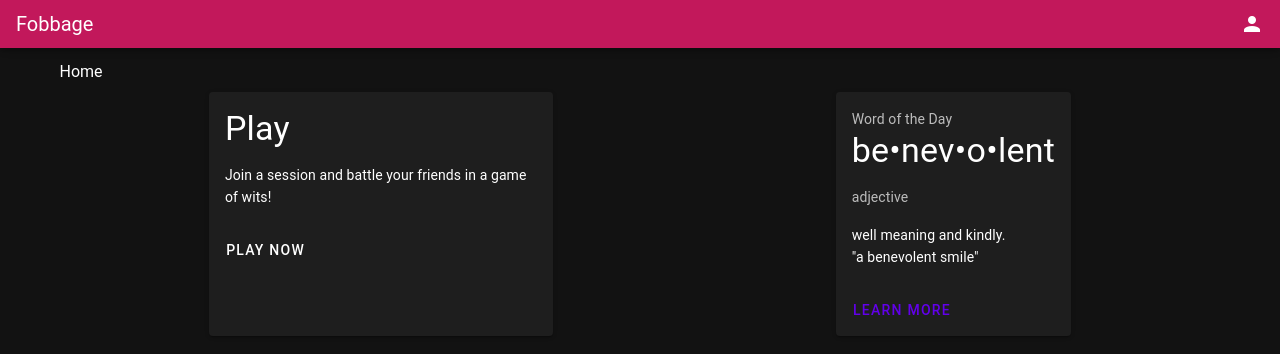
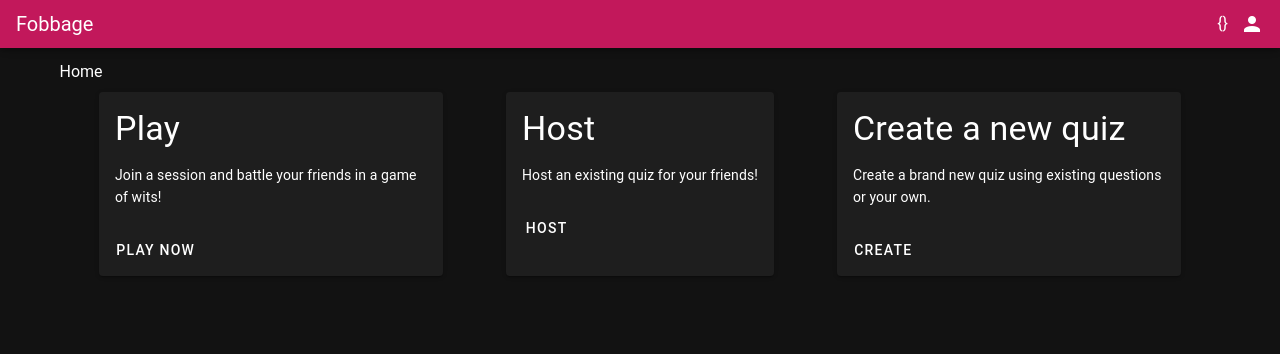
Before and after one commit to star-jay/fobbage, a Vue app: page / in a window 1280 px wide. Shown: the top 354 px of the page. Built offline with nearby package versions, Linux system fonts and the light colour scheme; no server answers; sample sign-in values are in the browser's storage; what vue-moment would draw is missing.

Commit message:
restructure route

```diff
--- a/src/components/common/NavigationBar.vue
+++ b/src/components/common/NavigationBar.vue
@@ -5,9 +5,9 @@
     class="primary"
     dense
   >
-    <v-toolbar-title >Fobbage</v-toolbar-title>
+    <v-toolbar-title>Fobbage</v-toolbar-title>
     <v-spacer></v-spacer>
-
+      {{ $store.state.auth.userInfo }}
      <v-menu
       transition="slide-y-transition"
       bottom
--- a/src/components/layouts/BaseLayout.vue
+++ b/src/components/layouts/BaseLayout.vue
@@ -15,5 +15,15 @@ export default {
   components: {
     NavigationBar,
   },
+  created() {
+
+  },
+  methods: {
+    connect() {
+      if (!this.$store.getters.isAuthenticated) {
+        this.$store.dispatch('tryAndReconnect');
+      }
+    },
+  },
 };
 </script>
--- a/src/components/pages/Home.vue
+++ b/src/components/pages/Home.vue
@@ -5,7 +5,7 @@
       <v-card
         class="mx-auto"
         max-width="344"
-        href="play"
+        to="play/select"
       >
         <v-card-title class="display-1">
           Play
@@ -25,30 +25,55 @@
           </v-btn>
         </v-card-actions>
       </v-card>
-          <v-card
+
+      <v-card
         class="mx-auto"
         max-width="344"
+        href="host"
       >
+        <v-card-title class="display-1">
+          Host
+        </v-card-title>
+
         <v-card-text>
-          <div>Word of the Day</div>
-          <p class="display-1 text--primary">
-            be•nev•o•lent
-          </p>
-          <p>adjective</p>
           <div class="text--primary">
-            well meaning and kindly.<br>
-            "a benevolent smile"
+            Host an existing quiz for your friends!
           </div>
         </v-card-text>
         <v-card-actions>
           <v-btn
             text
-            color="deep-purple accent-4"
+            color="accent-4"
           >
-            Learn More
+            Host
           </v-btn>
         </v-card-actions>
       </v-card>
+
+      <v-card
+        class="mx-auto"
+        max-width="344"
+        href="create"
+      >
+        <v-card-title class="display-1">
+          Create a new quiz
+        </v-card-title>
+
+        <v-card-text>
+          <div class="text--primary">
+            Create a brand new quiz using existing questions or your own.
+          </div>
+        </v-card-text>
+        <v-card-actions>
+          <v-btn
+            text
+            color="accent-4"
+          >
+            Create
+          </v-btn>
+        </v-card-actions>
+      </v-card>
+
     </v-row>
   </v-container>
 </template>
--- a/src/components/pages/SessionList.vue
+++ b/src/components/pages/SessionList.vue
@@ -1,18 +1,32 @@
 <template>
   <v-list flat>
-    <v-subheader>Quizes</v-subheader>
-    <v-list-item-group v-model="sessionlist" color="primary">
-      <v-list-item
+    <v-subheader>Todays Sessions</v-subheader>
+
+    <v-card
+        class="mx-auto"
+        max-width="344"
         v-for="session in sessionlist"
-        :key="session.name"
-        :to="'/'+session.id"
+        :key="session.id"
+        :to="''+session.id"
       >
-        <v-list-item-content>
-          <v-list-item-title v-text="session.title">
-          </v-list-item-title>
-        </v-list-item-content>
-      </v-list-item>
-    </v-list-item-group>
+        <v-card-title class="display-1">
+          {{ session.name }}
+        </v-card-title>
+        <v-card-text>
+          <div class="text--primary">
+            {{ session }}
+          </div>
+        </v-card-text>
+        <v-card-actions>
+          <v-btn
+            text
+            color="accent-4"
+          >
+            Play now
+          </v-btn>
+        </v-card-actions>
+      </v-card>
+
   </v-list>
 </template>
 
@@ -32,7 +46,7 @@ export default {
     },
   },
   created() {
-    this.$store.dispatch('getSessionList');
+    this.$store.dispatch('listSessions');
   },
 };
 </script>
--- a/src/router.js
+++ b/src/router.js
@@ -17,19 +17,24 @@ const routes = [
     component: BaseLayout,
     meta: {
       title: 'Fobbage',
+
     },
     children: [
       {
         path: '/',
         component: Home,
       },
-      // Play
+      // Select
       {
-        path: '/play',
-        component: SessionList,
+        path: 'play',
+        component: BaseLayout,
         children: [
           {
-            path: '/:id(\\d+)?',
+            path: 'select',
+            component: SessionList,
+          },
+          {
+            path: ':id(\\d+)?',
             component: Play,
             props: (route) => ({ id: Number(route.params.id) }),
           },
@@ -56,6 +61,7 @@ const routes = [
     component: () => import(/* webpackChunkName: "login" */ '@/components/pages/Login.vue'),
     meta: {
       title: 'Fobbage - Login',
+      skipAuth: true,
     },
   },
   // login  pages
@@ -65,6 +71,7 @@ const routes = [
     component: () => import(/* webpackChunkName: "login" */ '@/components/pages/Logout.vue'),
     meta: {
       title: 'Fobbage - Logout',
+      skipAuth: true,
     },
   },
   // register  pages
@@ -74,6 +81,7 @@ const routes = [
     component: () => import(/* webpackChunkName: "login" */ '@/components/pages/Register.vue'),
     meta: {
       title: 'Fobbage - Register',
+      skipAuth: true,
     },
   },
 ];
@@ -87,7 +95,7 @@ const router = new VueRouter({
 const isAuthenticated = () => localStorage.getItem('accessToken');
 
 router.beforeEach(async (to, from, next) => {
-  if (to.matched.some((route) => route.meta.requiresAuth)) {
+  if (to.matched.some((route) => !route.meta.skipAuth)) {
     // Route is protected
     if (!isAuthenticated()) {
       // Not authenticated. Go to login page.
--- a/src/services/api/index.js
+++ b/src/services/api/index.js
@@ -1,4 +1,5 @@
 import quizesAPI from './quizes';
+import sessionsAPI from './sessions';
 import bluffsAPI from './bluffs';
 import guessAPI from './guesses';
 import activeQuestionsAPI from './activeQuestions';
@@ -6,6 +7,7 @@ import simpleTokenAPI from './simpleToken';
 
 export {
   quizesAPI,
+  sessionsAPI,
   bluffsAPI,
   guessAPI,
   activeQuestionsAPI,
--- /dev/null
+++ b/src/services/api/sessions.js
@@ -0,0 +1,4 @@
+import Resource from '@/services/resource';
+import client from './fobbageClient';
+
+export default new Resource(client, 'api/sessions');
--- a/src/store/modules/quizes/actions.js
+++ b/src/store/modules/quizes/actions.js
@@ -3,6 +3,7 @@ import {
   bluffsAPI,
   guessAPI,
   activeQuestionsAPI,
+  sessionsAPI,
 } from '@/services/api';
 
 export default {
@@ -86,4 +87,18 @@ export default {
       }, 200);
     }
   },
+
+  listSessions: ({ commit }) => new Promise(
+    (resolve, reject) => {
+      sessionsAPI.get()
+        .then((response) => {
+          commit('SESSIONS_SUCCESS', response.data);
+          resolve(response);
+        })
+        .catch((error) => {
+          commit('SESSIONS_ERROR');
+          reject(error);
+        });
+    },
+  ),
 };
--- a/src/store/modules/quizes/index.js
+++ b/src/store/modules/quizes/index.js
@@ -6,6 +6,7 @@ export default {
   state: {
     loading: false,
     quizes: [],
+    sessions: [],
     activeQuizId: null,
     error: '',
     bluff: undefined,
--- a/src/store/modules/quizes/mutations.js
+++ b/src/store/modules/quizes/mutations.js
@@ -43,4 +43,11 @@ export default {
     state.activeQuestion = activeQuestion;
     state.error = 'There was a problem!';
   },
+
+  [types.SESSIONS_SUCCESS]: (state, sessions) => {
+    state.sessions = sessions;
+  },
+  [types.SESSIONS_ERROR]: (state) => {
+    state.sessions = [];
+  },
 };
--- a/src/store/mutation-types.js
+++ b/src/store/mutation-types.js
@@ -14,7 +14,6 @@ export const AUTH_REGISTERED = 'AUTH_REGISTERED';
 export const QUIZES_REQUEST = 'QUIZES_REQUEST';
 // QUIZES successfully loaded
 export const QUIZES_SUCCESS = 'QUIZES_SUCCESS';
-// Problem loading QUIZES
 export const QUIZES_ERROR = 'QUIZES_ERROR';
 
 export const QUIZES_JOIN = 'QUIZES_JOIN';
@@ -27,6 +26,8 @@ export const GUESS_REQUEST = 'GUESS_REQUEST';
 export const GUESS_SUCCESS = 'GUESS_SUCCESS';
 export const GUESS_ERROR = 'GUESS_ERROR';
 
+export const SESSIONS_SUCCESS = 'SESSIONS_SUCCESS';
+
 // Socket
 export const SOCKET_MESSAGE = 'SOCKET_MESSAGE';
 export const SOCKET_ERROR = 'SOCKET_ERROR';
```
